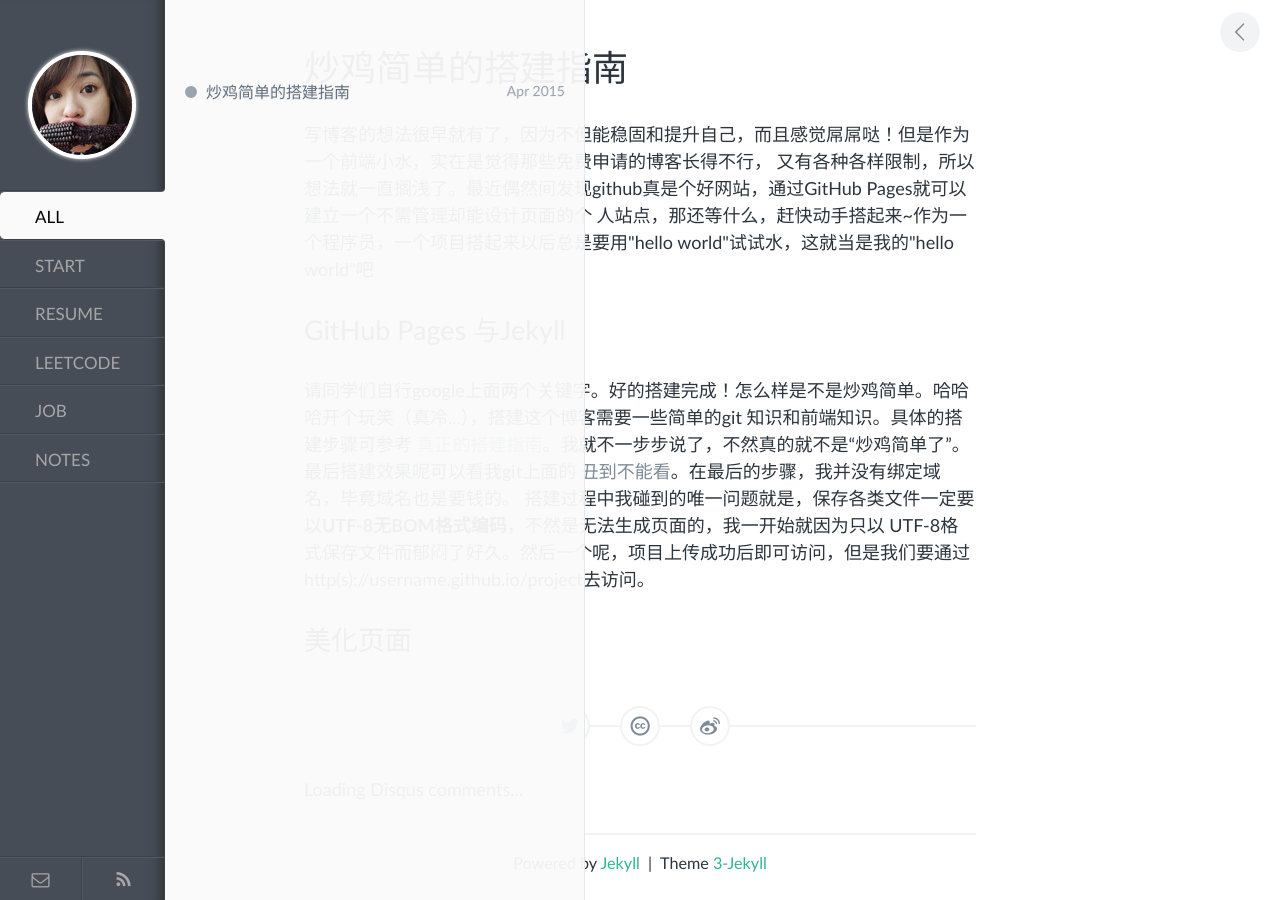
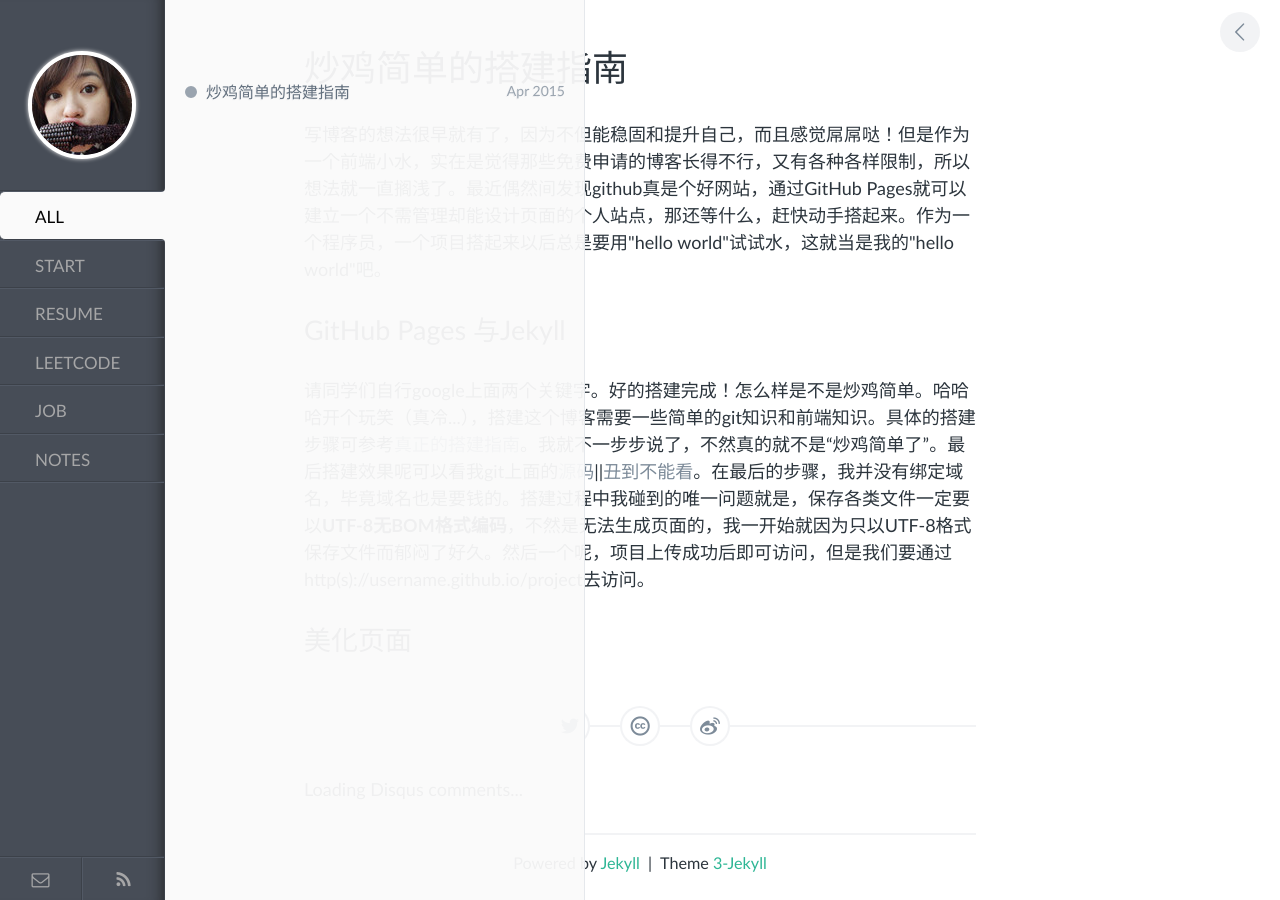
Before and after one commit to weiier/blog, a Jekyll site: the page built from _posts/2015-04-13-start.html, in a window 1280 px wide. Built offline with Jekyll 4.4.1, drawn with Linux system fonts in a browser that asks for light colours; comment, search, counter and statistics services are not loaded.

Commit message:
Update 2015-04-13-start.html

```diff
--- a/_posts/2015-04-13-start.html
+++ b/_posts/2015-04-13-start.html
@@ -3,14 +3,7 @@
 title: 炒鸡简单的搭建指南
 categories: start
 ---
-<p>写博客的想法很早就有了，因为不但能稳固和提升自己，而且感觉屌屌哒！但是作为一个前端小水，实在是觉得那些免费申请的博客长得不行，
-又有各种各样限制，所以想法就一直搁浅了。最近偶然间发现github真是个好网站，通过GitHub Pages就可以建立一个不需管理却能设计页面的个
-人站点，那还等什么，赶快动手搭起来~作为一个程序员，一个项目搭起来以后总是要用"hello world"试试水，这就当是我的"hello world"吧</p>
+<p>写博客的想法很早就有了，因为不但能稳固和提升自己，而且感觉屌屌哒！但是作为一个前端小水，实在是觉得那些免费申请的博客长得不行，又有各种各样限制，所以想法就一直搁浅了。最近偶然间发现github真是个好网站，通过GitHub Pages就可以建立一个不需管理却能设计页面的个人站点，那还等什么，赶快动手搭起来。作为一个程序员，一个项目搭起来以后总是要用"hello world"试试水，这就当是我的"hello world"吧。</p>
 <h2>GitHub Pages 与Jekyll</h2>
-<p>请同学们自行google上面两个关键字。好的搭建完成！怎么样是不是炒鸡简单。哈哈哈开个玩笑（真冷...），搭建这个博客需要一些简单的git
-知识和前端知识。具体的搭建步骤可参考<a target="_blank" href="http://www.ruanyifeng.com/blog/2012/08/blogging_with_jekyll.html">
-真正的搭建指南</a>。我就不一步步说了，不然真的就不是“炒鸡简单了”。最后搭建效果呢可以看我git上面的
-<a target="_blank" href="https://github.com/weiier/gitWeb">丑到不能看</a>。在最后的步骤，我并没有绑定域名，毕竟域名也是要钱的。
-搭建过程中我碰到的唯一问题就是，保存各类文件一定要以<strong>UTF-8无BOM格式编码</strong>，不然是无法生成页面的，我一开始就因为只以
-UTF-8格式保存文件而郁闷了好久。然后一个呢，项目上传成功后即可访问，但是我们要通过http(s)://username.github.io/project去访问。
+<p>请同学们自行google上面两个关键字。好的搭建完成！怎么样是不是炒鸡简单。哈哈哈开个玩笑（真冷...），搭建这个博客需要一些简单的git知识和前端知识。具体的搭建步骤可参考<a target="_blank" href="http://www.ruanyifeng.com/blog/2012/08/blogging_with_jekyll.html">真正的搭建指南</a>。我就不一步步说了，不然真的就不是“炒鸡简单了”。最后搭建效果呢可以看我git上面的<a target="_blank" href="https://github.com/weiier/gitWeb">源码</a>||<a target="_blank" href="http://weiier.github.io/gitWeb">丑到不能看</a>。在最后的步骤，我并没有绑定域名，毕竟域名也是要钱的。搭建过程中我碰到的唯一问题就是，保存各类文件一定要以<strong>UTF-8无BOM格式编码</strong>，不然是无法生成页面的，我一开始就因为只以UTF-8格式保存文件而郁闷了好久。然后一个呢，项目上传成功后即可访问，但是我们要通过http(s)://username.github.io/project去访问。</p>
 <h2>美化页面</h2>
```
